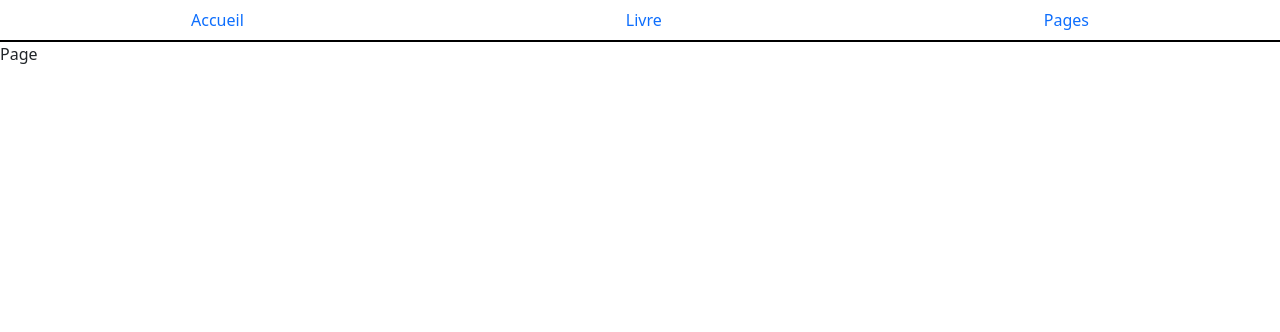
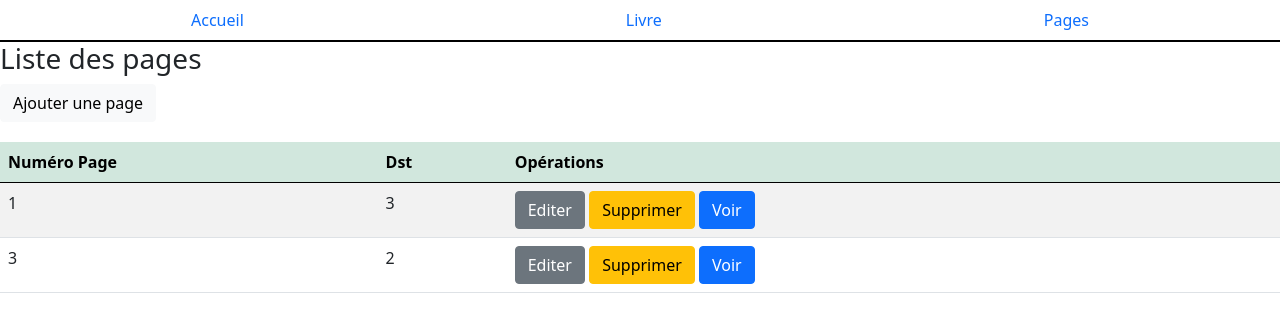
Before and after one commit to Alexis-Colas/TuEsLeHero, a Flask app: page /page/show in a window 1280 px wide. Shown: the top 332 px of the page. Run offline with Flask 3, Linux system fonts and the light colour scheme; data comes from the database, SQL or seed files in the repository; both versions use the stored data as it was after the commit; some libraries are stand-ins or nearby versions.

Commit message:
Modification show livre et page

```diff
--- a/app.py
+++ b/app.py
@@ -1,7 +1,30 @@
 from flask import Flask, render_template, redirect, g, request
 import pymysql.cursors
+app = Flask(__name__)
+app.config["TEMPLATES_AUTO_RELOAD"] = True
 
-app = Flask(__name__)
+def cursorSQL(sql, tuple=()):
+    mycursor = get_db().cursor()
+    mycursor.execute(sql, tuple)
+    return mycursor.fetchall()
+
+def get_db():
+    if 'db' not in g:
+        g.db =  pymysql.connect(
+            host="localhost", # à modifier
+            user="alexis", # à modifier
+            password="Samsung21C!", # à modifier
+            database="BDD_alexis", # à modifier
+            charset='utf8mb4',
+            cursorclass=pymysql.cursors.DictCursor
+        )
+    return g.db
+
+@app.teardown_appcontext
+def teardown_db(exception):
+    db = g.pop('db', None)
+    if db is not None:
+        db.close()
 
 
 @app.route('/')
@@ -12,13 +35,25 @@ def show_layout():
 
 @app.route('/page/show')
 def show_page():
-    return render_template('page/page_show.html')
+    id = request.args.get('id', 1)
+    sql = '''   SELECT * FROM destination
+                JOIN page ON destination.page_d = page.id_page
+                WHERE page.num_livre=%s
+                ORDER BY num_page;
+                '''
+    pages = cursorSQL(sql, id)
+    return render_template('page/page_show.html', pages=pages)
 
 #-------------------------------------------------------------------------------#
 
 @app.route('/livre/show')
 def show_livre():
-    return render_template('livre/livre_show.html')
+    sql = '''   SELECT * FROM livre
+                ORDER BY livre.nom_livre;
+                '''
+    livres = cursorSQL(sql)
+
+    return render_template('livre/livre_show.html', livres=livres)
 
 #-------------------------------------------------------------------------------#
 
--- a/templates/page/page_show.html
+++ b/templates/page/page_show.html
@@ -1,5 +1,43 @@
 {% extends 'layout.html' %}
 
 {% block body %}
-    Page
+    <h3>Liste des pages</h3>
+
+    <a type="button" class="btn btn-light"
+       href="{{ '/page/add' }}">
+        Ajouter une page
+    </a>
+
+    <table class="table table-striped table-hover" style="margin-top:20px">
+        <thead>
+        <tr class="table-success">
+            <th>Numéro Page</th>
+            <th>Dst</th>
+            <th>Opérations</th>
+        </tr>
+        </thead>
+
+        <tbody>
+        {% for page in pages %}
+            <tr>
+                <td>{{ page.num_page }}</td>
+                <td>{{ page.page_a }}</td>
+                <td>
+                    <a type="button" class="btn btn-secondary"
+                       href="{{ '/page/edit?id=' }}{{ page.id_page }}">
+                        Editer
+                    </a>
+                    <a type="button" class="btn btn-warning"
+                       href="{{ '/page/delete?id=' }}{{ page.id_page }}">
+                        Supprimer
+                    </a>
+                    <a type="button" class="btn btn-primary"
+                       href="{{ '/page/voir?id=' }}{{ page.id_page }}">
+                        Voir
+                    </a>
+                </td>
+            </tr>
+        {% endfor %}
+        </tbody>
+    </table>
 {% endblock %}
```
Also changed, not shown: sql_projet.sql (+59 -0 lines), templates/livre/livre_show.html (+37 -1 lines).
